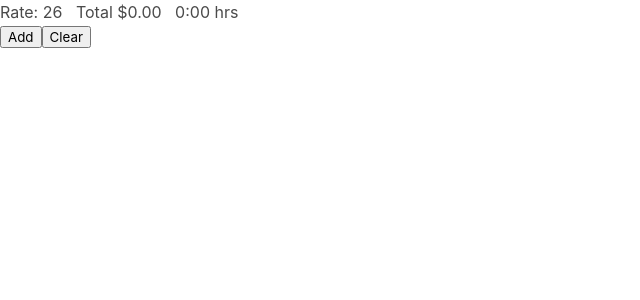
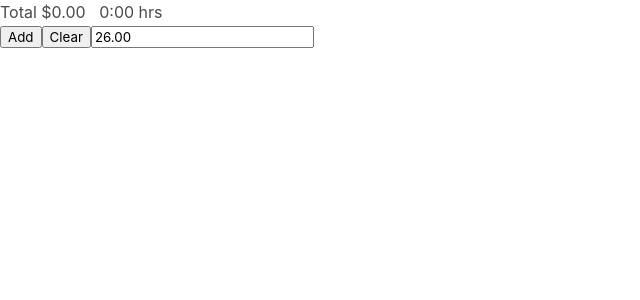
Before and after one commit to gwillz/time-calculator, a React app: page / in a window 1280 px wide. Shown: the top 300 px of the page, without its empty margins (0-640 px from the left). Built offline with nearby package versions, Linux system fonts and the light colour scheme.

Commit message:
Added rate edit box

```diff
--- a/src/app.tsx
+++ b/src/app.tsx
@@ -3,6 +3,7 @@ import * as React from 'react'
 import {connect, DispatchProp} from 'react-redux'
 import {Item, State} from './store'
 import {ItemRow} from './item'
+import RateInput from './rate'
 import {formatHours} from './core'
 
 type Props = DispatchProp & {
@@ -41,8 +42,9 @@ export class App extends React.Component<Props> {
                     ))}
                 </div>
                 <div>
-                    Rate: {rate} &nbsp; Total ${amount} &nbsp; {hours} hrs
+                    Total ${amount} &nbsp; {hours} hrs
                 </div>
+                <div>
                     <button
                         type='button'
                         onClick={this.onAdd}>
@@ -53,6 +55,8 @@ export class App extends React.Component<Props> {
                         onClick={this.onClear}>
                         Clear
                     </button>
+                    <RateInput/>
+                </div>
             </div>
         )
     }
--- /dev/null
+++ b/src/rate.tsx
@@ -0,0 +1,56 @@
+
+import * as React from 'react'
+import {connect, DispatchProp} from 'react-redux'
+import {State as Store} from './store'
+
+type Props = DispatchProp & {
+    rate: number;
+}
+
+type State = {
+    value: string;
+}
+
+export class RateInput extends React.Component<Props, State> {
+
+    private timer: number;
+
+    constructor(props: Props) {
+        super(props);
+        this.state = {
+            value: props.rate.toFixed(2),
+        }
+    }
+
+    onInput = (event: React.SyntheticEvent<HTMLInputElement>) => {
+        const {value} = event.currentTarget;
+
+        if (this.state.value === value) return;
+
+        this.setState({ value });
+
+        window.clearTimeout(this.timer);
+        this.timer = window.setTimeout(() => {
+            this.props.dispatch({
+                type: 'RATE_EDIT',
+                rate: parseInt(value || '0', 10),
+            })
+        }, 300);
+    }
+
+    render() {
+        return (
+            <input
+                type="number"
+                step="0.01"
+                value={this.state.value}
+                onChange={this.onInput}
+                placeholder='0.00'
+            />
+        )
+    }
+}
+
+export default connect((store: Store) => ({
+    rate: store.rate
+}))(RateInput);
--- a/src/store.ts
+++ b/src/store.ts
@@ -26,6 +26,9 @@ type Action = {
     index: number;
 } | {
     type: 'ITEM_CLEAR';
+} | {
+    type: 'RATE_EDIT';
+    rate: number;
 }
 
 const init_state: State = {
@@ -72,6 +75,12 @@ function reducer(state = init_state, action: Action): State {
                 items: [],
                 minutes: 0,
             }
+
+        case 'RATE_EDIT':
+            return {
+                ...state,
+                rate: action.rate,
+            }
     }
     return state;
 }
```
Lines whose indentation alone changed are shown as unchanged.
